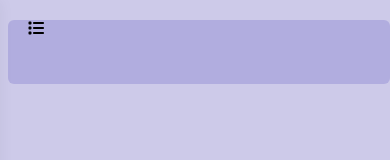
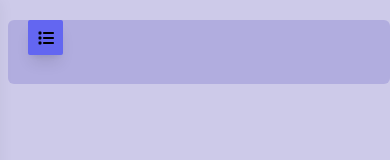
Before and after one commit to guidonunes/marketplace-mern, a React (Create React App) app in the folder dashboard/: page / in a window 390 px wide. Shown: the top 160 px of the page. Built offline with nearby package versions, Linux system fonts and the light colour scheme.

Commit message:
update hamburguer menu styling

```diff
--- a/dashboard/src/layout/Header.jsx
+++ b/dashboard/src/layout/Header.jsx
@@ -5,7 +5,7 @@ const Header = ({showSidebar, setShowSidebar}) => {
   return (
     <div className='fixed top-0 left-0 w-full py-5 pl-2 lg:px-8 z-40'>
       <div className='ml-0 lg:ml-[260px] rounded-md h-[64px] flex justify-between items-start bg-[#b1addf] px-5 trasition-all'>
-        <div  onClick={() => {setShowSidebar(!showSidebar)}} className='w-[35px] flex lg:hidden'>
+        <div  onClick={() => {setShowSidebar(!showSidebar)}} className='w-[35px] flex lg:hidden h-[35px] rounded-sm bg-indigo-500 shadow-lg hover:shadow-indigo-500/50 justify-center items-center cursor-pointer '>
           <span><FaList/></span>
         </div>
       </div>
```
